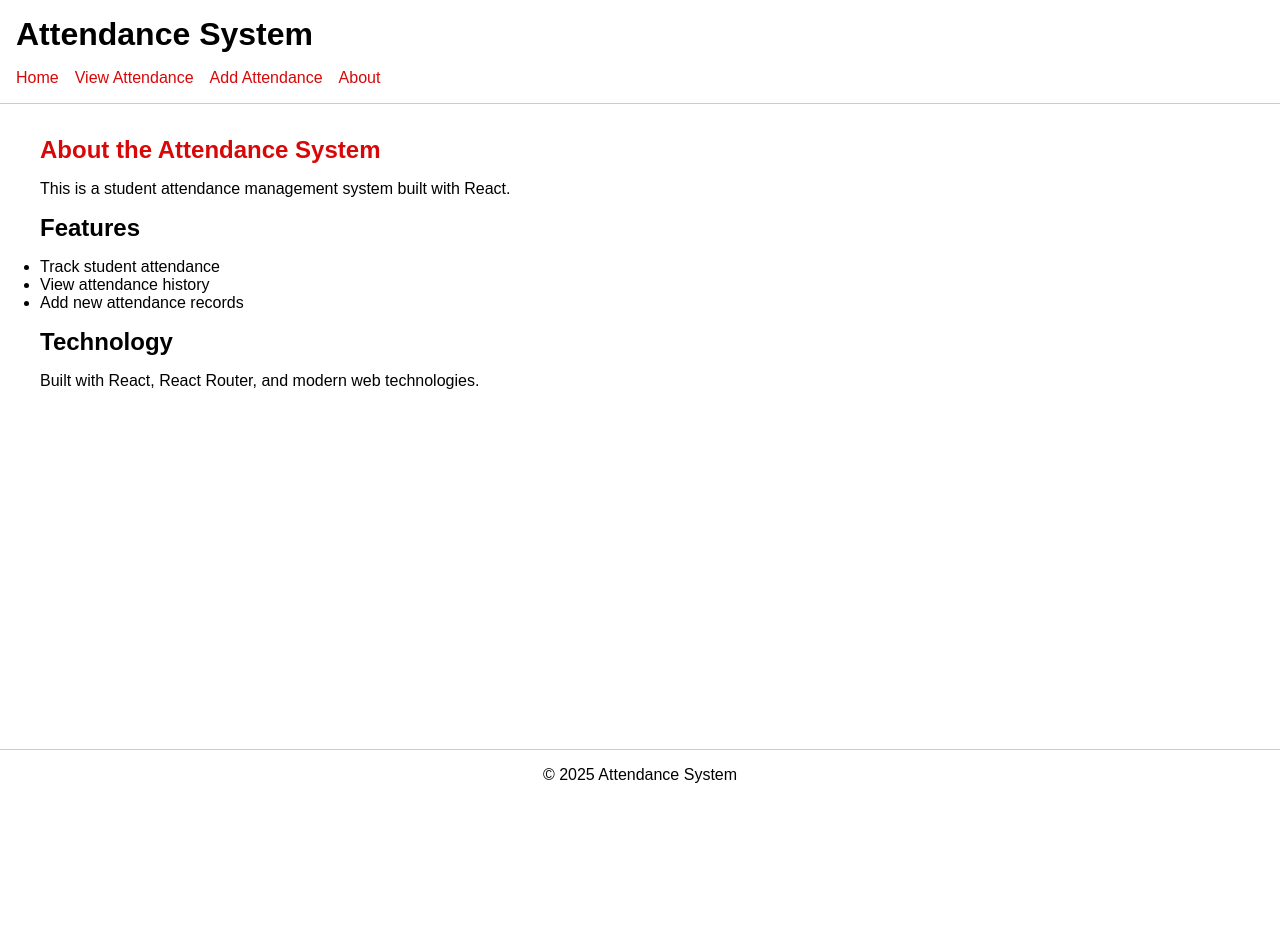
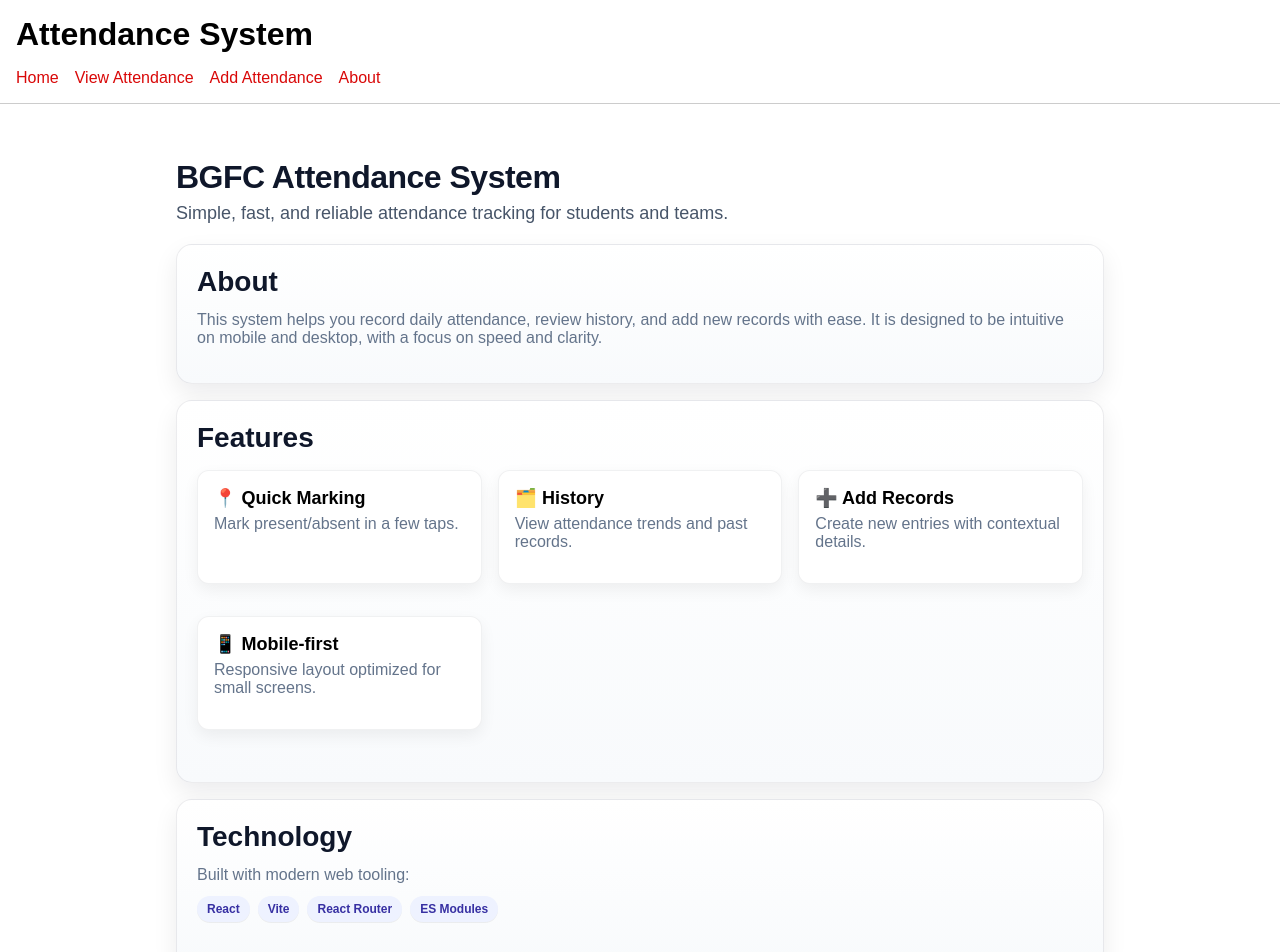
Before and after one commit to codewithsirjm/bgfc-attendance-system, a React (Vite) app: page /about in a window 1280 px wide. Shown: the top 952 px of the page. Before the commit the page ends 800 px from the top, so only its background shows below. Built offline with nearby package versions, Linux system fonts and the light colour scheme.

Commit message:
Please check the new UI for the about page and home page

```diff
--- a/src/pages/AboutPage.jsx
+++ b/src/pages/AboutPage.jsx
@@ -1,40 +1,176 @@
 import React from 'react'
 
 function AboutPage() {
+  const containerStyle = {
+    maxWidth: 960,
+    margin: '0 auto',
+    padding: '24px 16px',
+  }
+
+  const sectionStyle = {
+    background: 'linear-gradient(180deg, #ffffff 0%, #f8fafc 100%)',
+    border: '1px solid rgba(15, 23, 42, 0.08)',
+    borderRadius: 16,
+    boxShadow: '0 10px 25px rgba(2, 6, 23, 0.08)',
+    padding: 20,
+  }
+
+  const headingStyle = {
+    fontSize: 28,
+    lineHeight: 1.2,
+    margin: '0 0 12px 0',
+    color: '#0f172a',
+  }
+
+  const subheadingStyle = {
+    fontSize: 18,
+    color: '#475569',
+    margin: 0,
+  }
+
+  const gridStyle = {
+    display: 'grid',
+    gridTemplateColumns: 'repeat(auto-fit, minmax(220px, 1fr))',
+    gap: 16,
+    marginTop: 16,
+  }
+
+  const cardStyle = {
+    backgroundColor: '#ffffff',
+    border: '1px solid rgba(15, 23, 42, 0.06)',
+    borderRadius: 12,
+    padding: 16,
+    boxShadow: '0 6px 16px rgba(2, 6, 23, 0.06)',
+  }
+
+  const badgeStyle = {
+    display: 'inline-block',
+    padding: '6px 10px',
+    borderRadius: 999,
+    backgroundColor: '#eef2ff',
+    color: '#3730a3',
+    fontSize: 12,
+    fontWeight: 600,
+    marginRight: 8,
+    marginBottom: 8,
+  }
+
+  const listStyle = { margin: 0, paddingLeft: 18, color: '#0f172a' }
+
+  const mutedStyle = { color: '#64748b' }
+
+  const footerNoteStyle = { fontSize: 12, color: '#94a3b8' }
+
+  const lastUpdated = new Date().toLocaleDateString()
+
   return (
-    <div className="page">
-      {/* TODO: Add a main heading for this page */}
-      {/* Hint: Use an <h1> or <h2> tag with a descriptive title */}
-      <h2 className='about-page-subheader'>About the Attendance System</h2>
+    <main className="page" style={containerStyle}>
+      <header style={{ marginBottom: 20 }}>
+        <h1 style={{
+          fontSize: 32,
+          lineHeight: 1.1,
+          margin: 0,
+          color: '#0f172a',
+          letterSpacing: -0.5,
+        }}>
+          BGFC Attendance System
+        </h1>
+        <p style={{ ...subheadingStyle, marginTop: 8 }}>
+          Simple, fast, and reliable attendance tracking for students and teams.
+        </p>
+      </header>
 
-      {/* TODO: Create an about section */}
-      {/* Hint: Write a paragraph explaining what your attendance system does */}
-      <p>This is a student attendance management system built with React.</p>
+      <section style={{ ...sectionStyle, marginBottom: 16 }}>
+        <h2 style={headingStyle}>About</h2>
+        <p style={{ ...mutedStyle, fontSize: 16 }}>
+          This system helps you record daily attendance, review history, and add new
+          records with ease. It is designed to be intuitive on mobile and desktop,
+          with a focus on speed and clarity.
+        </p>
+      </section>
 
-      {/* TODO: Add a features list */}
-      {/* Hint: Use <ul> and <li> elements to list the main features */}
-      <div>
-        <h2>Features</h2>
-        <ul>
-          <li>Track student attendance</li>
-          <li>View attendance history</li>
-          <li>Add new attendance records</li>
+      <section style={{ ...sectionStyle, marginBottom: 16 }}>
+        <h2 style={headingStyle}>Features</h2>
+        <div style={gridStyle}>
+          <div style={cardStyle}>
+            <div style={{ fontSize: 18, fontWeight: 700, marginBottom: 6 }}>📍 Quick Marking</div>
+            <p style={mutedStyle}>Mark present/absent in a few taps.</p>
+          </div>
+          <div style={cardStyle}>
+            <div style={{ fontSize: 18, fontWeight: 700, marginBottom: 6 }}>🗂️ History</div>
+            <p style={mutedStyle}>View attendance trends and past records.</p>
+          </div>
+          <div style={cardStyle}>
+            <div style={{ fontSize: 18, fontWeight: 700, marginBottom: 6 }}>➕ Add Records</div>
+            <p style={mutedStyle}>Create new entries with contextual details.</p>
+          </div>
+          <div style={cardStyle}>
+            <div style={{ fontSize: 18, fontWeight: 700, marginBottom: 6 }}>📱 Mobile-first</div>
+            <p style={mutedStyle}>Responsive layout optimized for small screens.</p>
+          </div>
+        </div>
+      </section>
+
+      <section style={{ ...sectionStyle, marginBottom: 16 }}>
+        <h2 style={headingStyle}>Technology</h2>
+        <p style={{ ...mutedStyle, marginBottom: 12 }}>Built with modern web tooling:</p>
+        <div>
+          <a
+            href="https://react.dev/"
+            target="_blank"
+            rel="noopener noreferrer"
+            style={{ ...badgeStyle, textDecoration: 'none', transition: 'all 160ms ease', boxShadow: '0 1px 0 rgba(2,6,23,0.06)' }}
+            onMouseEnter={(e) => { e.currentTarget.style.backgroundColor = '#e0e7ff'; e.currentTarget.style.boxShadow = '0 4px 10px rgba(2,6,23,0.08)'; e.currentTarget.style.transform = 'translateY(-1px)'; }}
+            onMouseLeave={(e) => { e.currentTarget.style.backgroundColor = '#eef2ff'; e.currentTarget.style.boxShadow = '0 1px 0 rgba(2,6,23,0.06)'; e.currentTarget.style.transform = 'translateY(0)'; }}
+          >
+            React
+          </a>
+          <a
+            href="https://vitejs.dev/"
+            target="_blank"
+            rel="noopener noreferrer"
+            style={{ ...badgeStyle, textDecoration: 'none', transition: 'all 160ms ease', boxShadow: '0 1px 0 rgba(2,6,23,0.06)' }}
+            onMouseEnter={(e) => { e.currentTarget.style.backgroundColor = '#e0e7ff'; e.currentTarget.style.boxShadow = '0 4px 10px rgba(2,6,23,0.08)'; e.currentTarget.style.transform = 'translateY(-1px)'; }}
+            onMouseLeave={(e) => { e.currentTarget.style.backgroundColor = '#eef2ff'; e.currentTarget.style.boxShadow = '0 1px 0 rgba(2,6,23,0.06)'; e.currentTarget.style.transform = 'translateY(0)'; }}
+          >
+            Vite
+          </a>
+          <a
+            href="https://reactrouter.com/"
+            target="_blank"
+            rel="noopener noreferrer"
+            style={{ ...badgeStyle, textDecoration: 'none', transition: 'all 160ms ease', boxShadow: '0 1px 0 rgba(2,6,23,0.06)' }}
+            onMouseEnter={(e) => { e.currentTarget.style.backgroundColor = '#e0e7ff'; e.currentTarget.style.boxShadow = '0 4px 10px rgba(2,6,23,0.08)'; e.currentTarget.style.transform = 'translateY(-1px)'; }}
+            onMouseLeave={(e) => { e.currentTarget.style.backgroundColor = '#eef2ff'; e.currentTarget.style.boxShadow = '0 1px 0 rgba(2,6,23,0.06)'; e.currentTarget.style.transform = 'translateY(0)'; }}
+          >
+            React Router
+          </a>
+          <a
+            href="https://developer.mozilla.org/docs/Web/JavaScript/Guide/Modules"
+            target="_blank"
+            rel="noopener noreferrer"
+            style={{ ...badgeStyle, textDecoration: 'none', transition: 'all 160ms ease', boxShadow: '0 1px 0 rgba(2,6,23,0.06)' }}
+            onMouseEnter={(e) => { e.currentTarget.style.backgroundColor = '#e0e7ff'; e.currentTarget.style.boxShadow = '0 4px 10px rgba(2,6,23,0.08)'; e.currentTarget.style.transform = 'translateY(-1px)'; }}
+            onMouseLeave={(e) => { e.currentTarget.style.backgroundColor = '#eef2ff'; e.currentTarget.style.boxShadow = '0 1px 0 rgba(2,6,23,0.06)'; e.currentTarget.style.transform = 'translateY(0)'; }}
+          >
+            ES Modules
+          </a>
+        </div>
+      </section>
+
+      <section style={{ ...sectionStyle, marginBottom: 16 }}>
+        <h2 style={headingStyle}>Contact</h2>
+        <ul style={listStyle}>
+          <li>Instructor/Owner: <span style={mutedStyle}>Your Name</span></li>
+          <li>Class/Team: <span style={mutedStyle}>BGFC</span></li>
+          <li>Email: <span style={mutedStyle}>you@example.com</span></li>
         </ul>
-      </div>
+      </section>
 
-      {/* TODO: Add technology information */}
-      {/* Hint: Explain what technologies you used to build this app */}
-      <div>
-        <h2>Technology</h2>
-        <p>Built with React, React Router, and modern web technologies.</p>
-      </div>
-
-      {/* TODO: Add contact information */}
-      {/* Hint: Include your name, class, or any other relevant details */}
-
-      {/* TODO: Add a version or build date */}
-      {/* Hint: Show when this application was created or last updated */}
-    </div>
+      <footer style={{ textAlign: 'center', marginTop: 8 }}>
+        <p style={footerNoteStyle}>Version 1.0 • Last updated {lastUpdated}</p>
+      </footer>
+    </main>
   )
 }
 
--- a/src/pages/HomePage.jsx
+++ b/src/pages/HomePage.jsx
@@ -2,37 +2,141 @@ import React from 'react'
 import { Link } from 'react-router-dom'
 
 function HomePage() {
+  const containerStyle = {
+    maxWidth: 960,
+    margin: '0 auto',
+    padding: '24px 16px',
+  }
+
+  const sectionStyle = {
+    background: 'linear-gradient(180deg, #ffffff 0%, #f8fafc 100%)',
+    border: '1px solid rgba(15, 23, 42, 0.08)',
+    borderRadius: 16,
+    boxShadow: '0 10px 25px rgba(2, 6, 23, 0.08)',
+    padding: 20,
+  }
+
+  const headingStyle = {
+    fontSize: 28,
+    lineHeight: 1.2,
+    margin: '0 0 12px 0',
+    color: '#0f172a',
+  }
+
+  const subheadingStyle = {
+    fontSize: 18,
+    color: '#475569',
+    margin: 0,
+  }
+
+  const gridStyle = {
+    display: 'grid',
+    gridTemplateColumns: 'repeat(auto-fit, minmax(220px, 1fr))',
+    gap: 16,
+    marginTop: 16,
+  }
+
+  const cardStyle = {
+    backgroundColor: '#ffffff',
+    border: '1px solid rgba(15, 23, 42, 0.06)',
+    borderRadius: 12,
+    padding: 16,
+    boxShadow: '0 6px 16px rgba(2, 6, 23, 0.06)',
+  }
+
+  const actionButton = {
+    display: 'inline-block',
+    padding: '10px 14px',
+    borderRadius: 10,
+    backgroundColor: '#0ea5e9',
+    color: '#ffffff',
+    fontWeight: 700,
+    textDecoration: 'none',
+    marginRight: 10,
+    transition: 'all 160ms ease',
+    boxShadow: '0 2px 8px rgba(14,165,233,0.35)'
+  }
+
+  const mutedStyle = { color: '#64748b' }
+
+  const statNumber = { fontSize: 28, fontWeight: 800, color: '#0f172a' }
+  const statLabel = { fontSize: 12, color: '#64748b' }
+
   return (
-    <div className="page">
-      <h1 className='homepage-header'>Bucas Grande Foundation College - IT collaboration project</h1>
-      {/* TODO: Add a main heading for this page */}
-      {/* Hint: Use an <h1> or <h2> tag with a descriptive title */}
-      <h2>Welcome to the Attendance System</h2>
+    <main className="page" style={containerStyle}>
+      <header style={{ marginBottom: 20 }}>
+        <h1 style={{
+          fontSize: 32,
+          lineHeight: 1.1,
+          margin: 0,
+          color: '#0f172a',
+          letterSpacing: -0.5,
+        }}>
+          Welcome to the Attendance System
+        </h1>
+        <p style={{ ...subheadingStyle, marginTop: 8 }}>
+          Manage attendance, review history, and add records efficiently.
+        </p>
+      </header>
 
-      {/* TODO: Create a welcome section */}
-      {/* Hint: Add a paragraph explaining what this page is for */}
-      <p>This is the main dashboard for managing student attendance.</p>
+      <section style={{ ...sectionStyle, marginBottom: 16 }}>
+        <h2 style={headingStyle}>Quick Actions</h2>
+        <div>
+          <Link
+            to="/attendance"
+            style={actionButton}
+            onMouseEnter={(e) => { e.currentTarget.style.transform = 'translateY(-1px)'; e.currentTarget.style.boxShadow = '0 6px 16px rgba(14,165,233,0.45)'; }}
+            onMouseLeave={(e) => { e.currentTarget.style.transform = 'translateY(0)'; e.currentTarget.style.boxShadow = '0 2px 8px rgba(14,165,233,0.35)'; }}
+          >
+            View All Attendance
+          </Link>
+          <Link
+            to="/add-attendance"
+            style={{ ...actionButton, backgroundColor: '#22c55e', boxShadow: '0 2px 8px rgba(34,197,94,0.35)' }}
+            onMouseEnter={(e) => { e.currentTarget.style.transform = 'translateY(-1px)'; e.currentTarget.style.boxShadow = '0 6px 16px rgba(34,197,94,0.45)'; }}
+            onMouseLeave={(e) => { e.currentTarget.style.transform = 'translateY(0)'; e.currentTarget.style.boxShadow = '0 2px 8px rgba(34,197,94,0.35)'; }}
+          >
+            Add New Attendance
+          </Link>
+        </div>
+      </section>
 
-      {/* TODO: Add navigation links to other pages */}
-      {/* Hint: Use the Link component from react-router-dom to create navigation */}
-      <div>
-        <Link to="/attendance">View All Attendance</Link>
-        <Link to="/add-attendance">Add New Attendance</Link>
-      </div>
+      <section style={{ ...sectionStyle, marginBottom: 16 }}>
+        <h2 style={headingStyle}>Overview</h2>
+        <div style={gridStyle}>
+          <div style={cardStyle}>
+            <div style={statNumber}>42</div>
+            <div style={statLabel}>Total Students</div>
+          </div>
+          <div style={cardStyle}>
+            <div style={statNumber}>96%</div>
+            <div style={statLabel}>Today Attendance Rate</div>
+          </div>
+          <div style={cardStyle}>
+            <div style={statNumber}>3</div>
+            <div style={statLabel}>Classes</div>
+          </div>
+          <div style={cardStyle}>
+            <div style={statNumber}>8</div>
+            <div style={statLabel}>New Records This Week</div>
+          </div>
+        </div>
+      </section>
 
-      {/* TODO: Create a summary statistics section */}
-      {/* Hint: Add cards or sections showing total students, attendance rate, etc. */}
-      <div>
-        <h3>Statistics</h3>
-        <p>Statistics will be displayed here</p>
-      </div>
+      <section style={{ ...sectionStyle, marginBottom: 16 }}>
+        <h2 style={headingStyle}>Recent Activity</h2>
+        <p style={mutedStyle}>Latest updates will appear here.</p>
+        <ul style={{ margin: 0, paddingLeft: 18 }}>
+          <li>Marked Section A - 08:30 AM</li>
+          <li>Added record for Juan Dela Cruz - 08:35 AM</li>
+          <li>Viewed history for Section B - 09:10 AM</li>
+        </ul>
+      </section>
 
-      {/* TODO: Add quick action buttons */}
-      {/* Hint: Create buttons that link to other pages like /attendance and /add-attendance */}
-
-      {/* TODO: Add a recent activity section */}
-      {/* Hint: Show the latest attendance entries or system updates */}
-    </div>
+      <footer style={{ textAlign: 'center', marginTop: 8 }}>
+        <p style={{ fontSize: 12, color: '#94a3b8' }}>Have a productive day!</p>
+      </footer>
+    </main>
   )
 }
 
```
